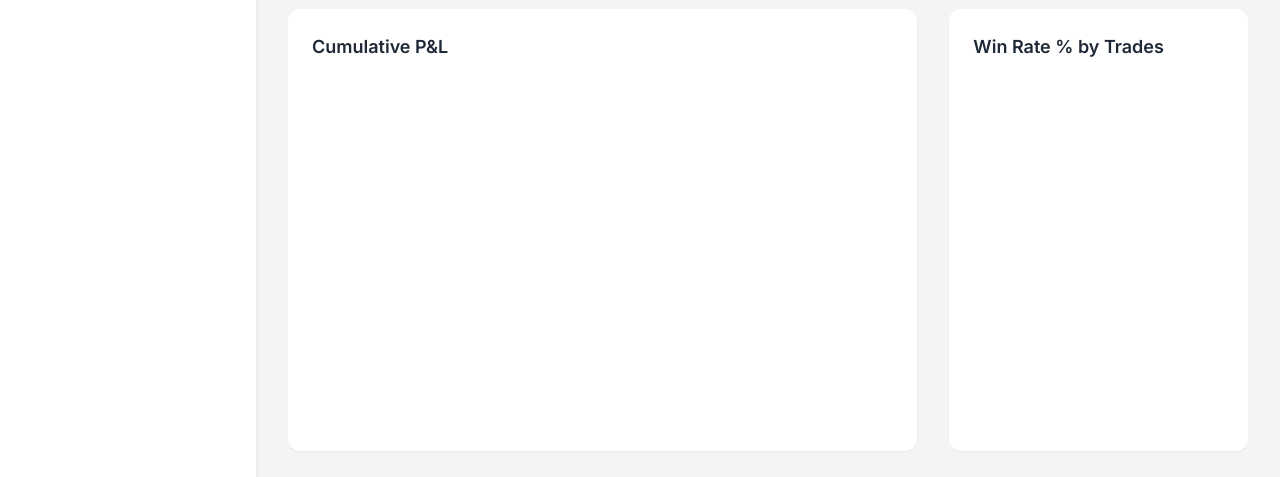
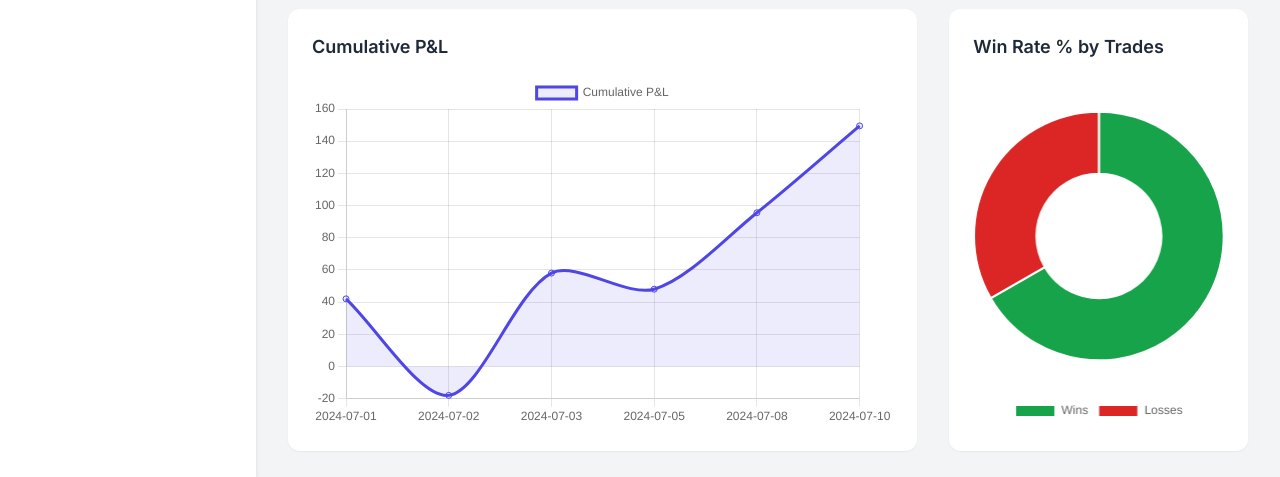
Before and after one commit to ocaryam/trading, a plain HTML site: page index.html in a window 1280 px wide. Shown: the part 323-800 px from the top of the page. Drawn offline with nearby package versions, Linux system fonts and the light colour scheme.

Commit message:
Add files via upload

```diff
--- a/index.html
+++ b/index.html
@@ -262,8 +262,13 @@
     <script>
         document.addEventListener('DOMContentLoaded', () => {
             let tradesData = [
-                { date: '2024-07-01', ticker: 'mnqu', direction: 'Long', entry: stupid , exit: 195.20, size: 10, commissions: .80, result: 'loss', notes: { reason: 'Breakout above resistance.', emotions: 'Confident', lessons: 'Patience pays off.', tags: 'A+ setup' } },
-
+                { date: '2024-07-01', ticker: 'AAPL', direction: 'Long', entry: 190.50, exit: 195.20, size: 10, commissions: 5.00, result: 'Win', notes: { reason: 'Breakout above resistance.', emotions: 'Confident', lessons: 'Patience pays off.', tags: 'A+ setup' } },
+                { date: '2024-07-02', ticker: 'TSLA', direction: 'Short', entry: 185.00, exit: 188.50, size: 15, commissions: 7.50, result: 'Loss', notes: { reason: 'Faded strength, but news turned against me.', emotions: 'Anxious', lessons: 'Avoid trading around major news events.', tags: 'discipline error' } },
+                { date: '2024-07-03', ticker: 'NVDA', direction: 'Long', entry: 120.80, exit: 125.10, size: 20, commissions: 10.00, result: 'Win', notes: { reason: 'Strong uptrend continuation.', emotions: 'Calm', lessons: 'Sticking to the trend works.', tags: 'trend following' } },
+                { date: '2024-07-05', ticker: 'GOOGL', direction: 'Long', entry: 175.40, exit: 174.90, size: 10, commissions: 5.00, result: 'Loss', notes: { reason: 'Anticipated a bounce that did not happen.', emotions: 'Frustrated', lessons: 'Wait for confirmation before entering.', tags: 'overtraded' } },
+                { date: '2024-07-08', ticker: 'MSFT', direction: 'Long', entry: 450.00, exit: 460.00, size: 5, commissions: 2.50, result: 'Win', notes: { reason: 'Earnings run-up play.', emotions: 'Excited', lessons: 'Good risk management.', tags: 'A+ setup' } },
+                { date: '2024-07-10', ticker: 'AMD', direction: 'Short', entry: 160.00, exit: 155.00, size: 12, commissions: 6.00, result: 'Win', notes: { reason: 'Failed breakout and reversal.', emotions: 'Focused', lessons: 'Shorting weakness is a valid strategy.', tags: 'reversal' } },
+            ];
 
             let cumulativePnlChart, winRateChart;
 
```
